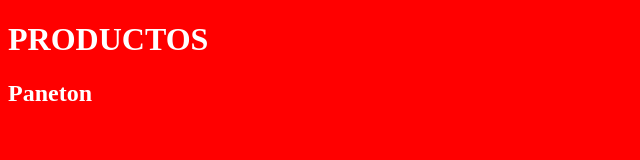
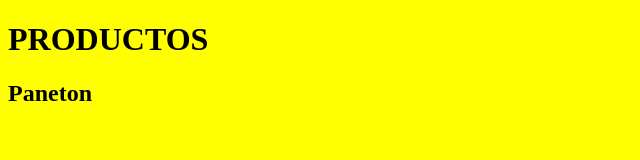
Before and after one commit to RonaldChura/sangabriel, a plain HTML site: page index.html in a window 1280 px wide. Shown: the whole page, without its empty margins (0-640 px from the left). Drawn offline with Linux system fonts and the light colour scheme.

Commit message:
Fondo amarillo

```diff
--- a/style.css
+++ b/style.css
@@ -1,3 +1,3 @@
-body{background:red;}
-h1	{color:white;}
-h2	{color:white;}
+body{background:yellow;}
+h1	{color:black;}
+h2	{color:black;}
```
